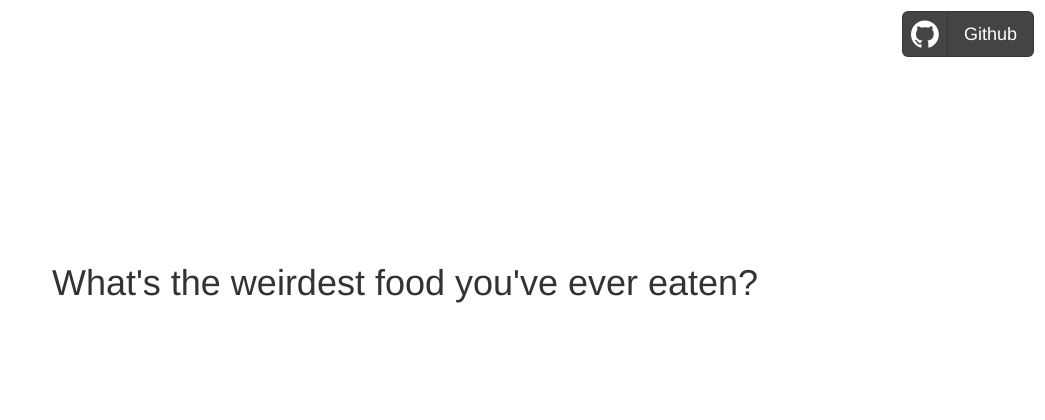
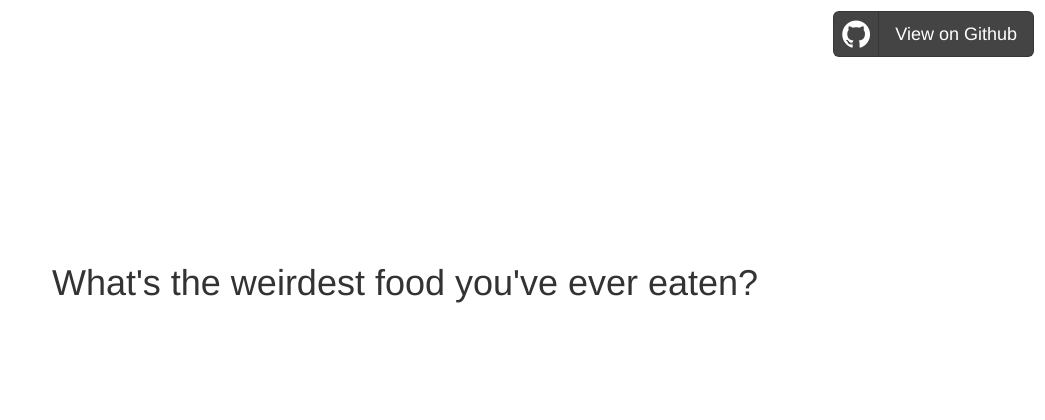
Before and after one commit to theriley106/DailyStandupQuestion, a Flask app: page / in a window 1280 px wide. Shown: the top 420 px of the page, without its empty margins (235-1280 px from the left). Run offline with Flask 2, Linux system fonts and the light colour scheme; some libraries are stand-ins or nearby versions.

Commit message:
Updated templates to show view on github

```diff
--- a/templates/index.html
+++ b/templates/index.html
@@ -18,7 +18,7 @@
       <nav class="navbar navbar-expand-lg navbar-light bg-light">
          <div style="padding:10px;" >
             <a href="https://github.com/theriley106/DailyStandupQuestion" class="pull-right btn btn-lg btn-social btn-github" target="_blank">
-            <span class="fa fa-github"></span> Github
+            <span class="fa fa-github"></span> View on Github
             </a>
          </div>
       </nav>
```
